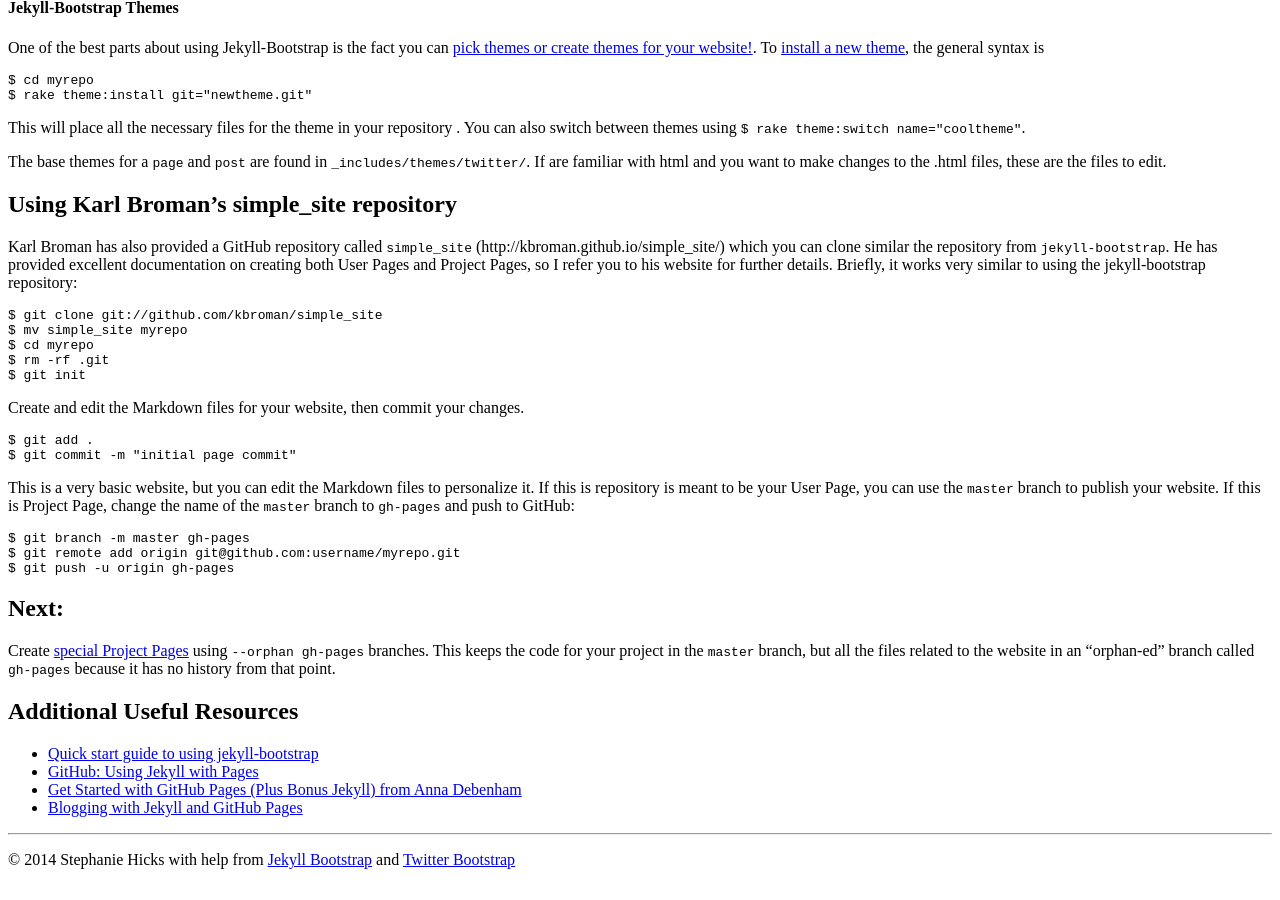
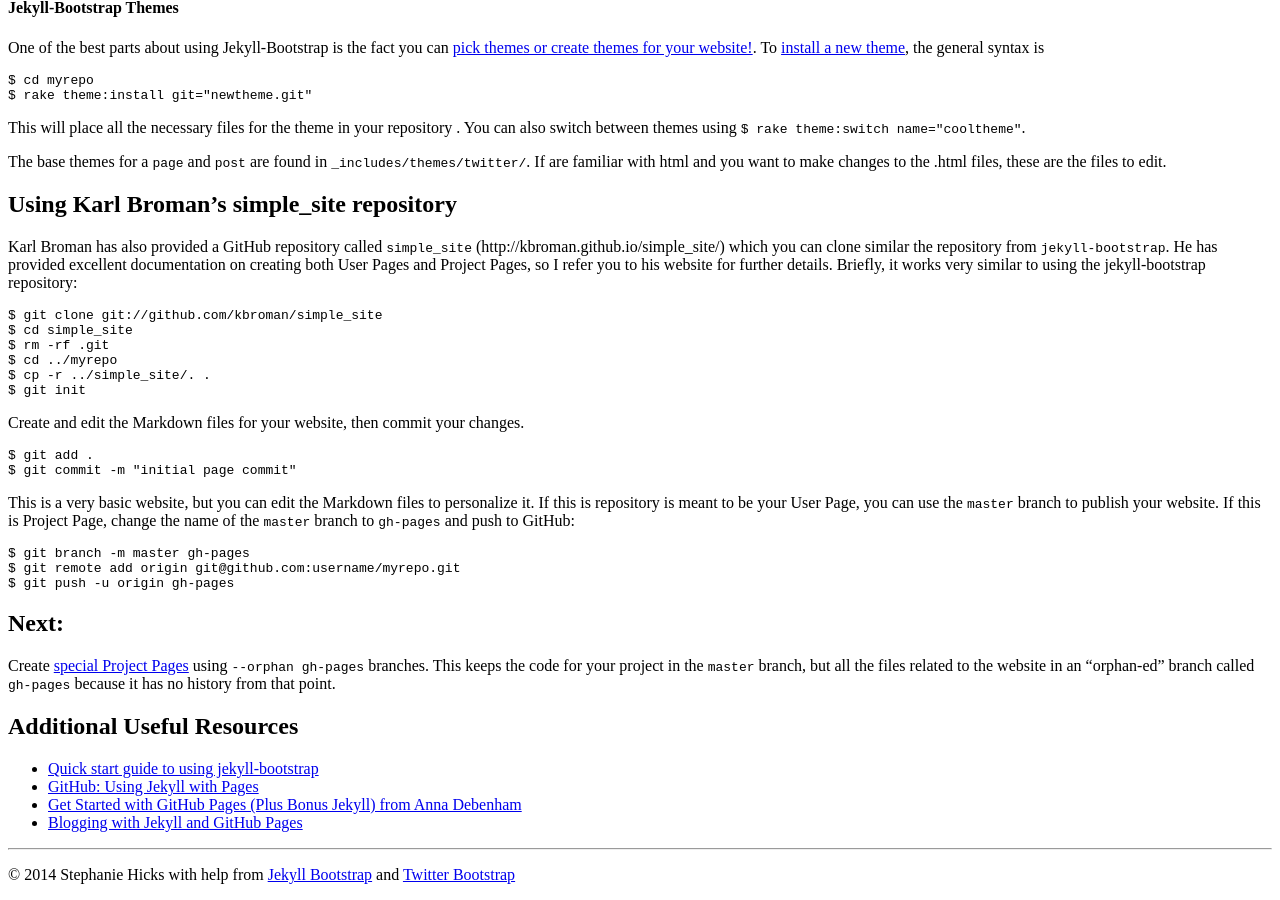
Before and after one commit to stephaniehicks/githubPages_tutorial, a Jekyll site: the page built from pages/githubpages-jekyll.md, in a window 1280 px wide and 900 px high, scrolled down 2219 px. Built offline with Jekyll 4.4.1, drawn with Linux system fonts in a browser that asks for light colours; formulas are drawn with MathJax 3.

Commit message:
modified simple_site example

```diff
--- a/pages/githubpages-jekyll.md
+++ b/pages/githubpages-jekyll.md
@@ -131,9 +131,10 @@ The base themes for a `page` and `post` are found in `_includes/themes/twitter/`
 Karl Broman has also provided a GitHub repository called `simple_site` (http://kbroman.github.io/simple_site/) which you can clone similar the repository from `jekyll-bootstrap`.  He has provided excellent documentation on creating both User Pages and Project Pages, so I refer you to his website for further details. Briefly, it works very similar to using the jekyll-bootstrap repository:
 
 	$ git clone git://github.com/kbroman/simple_site
-	$ mv simple_site myrepo
-	$ cd myrepo
+	$ cd simple_site
 	$ rm -rf .git
+	$ cd ../myrepo
+	$ cp -r ../simple_site/. .
 	$ git init
 
 Create and edit the Markdown files for your website, then commit your changes.
```
